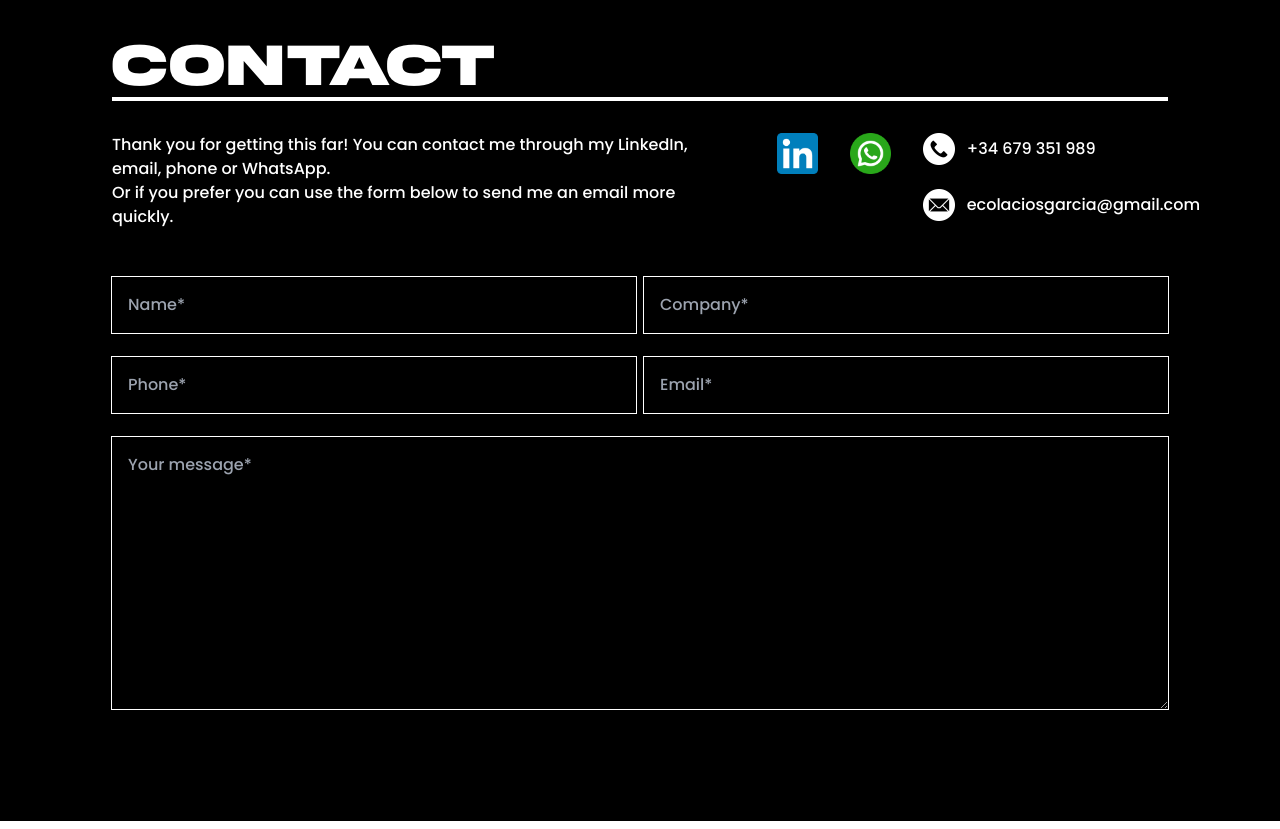
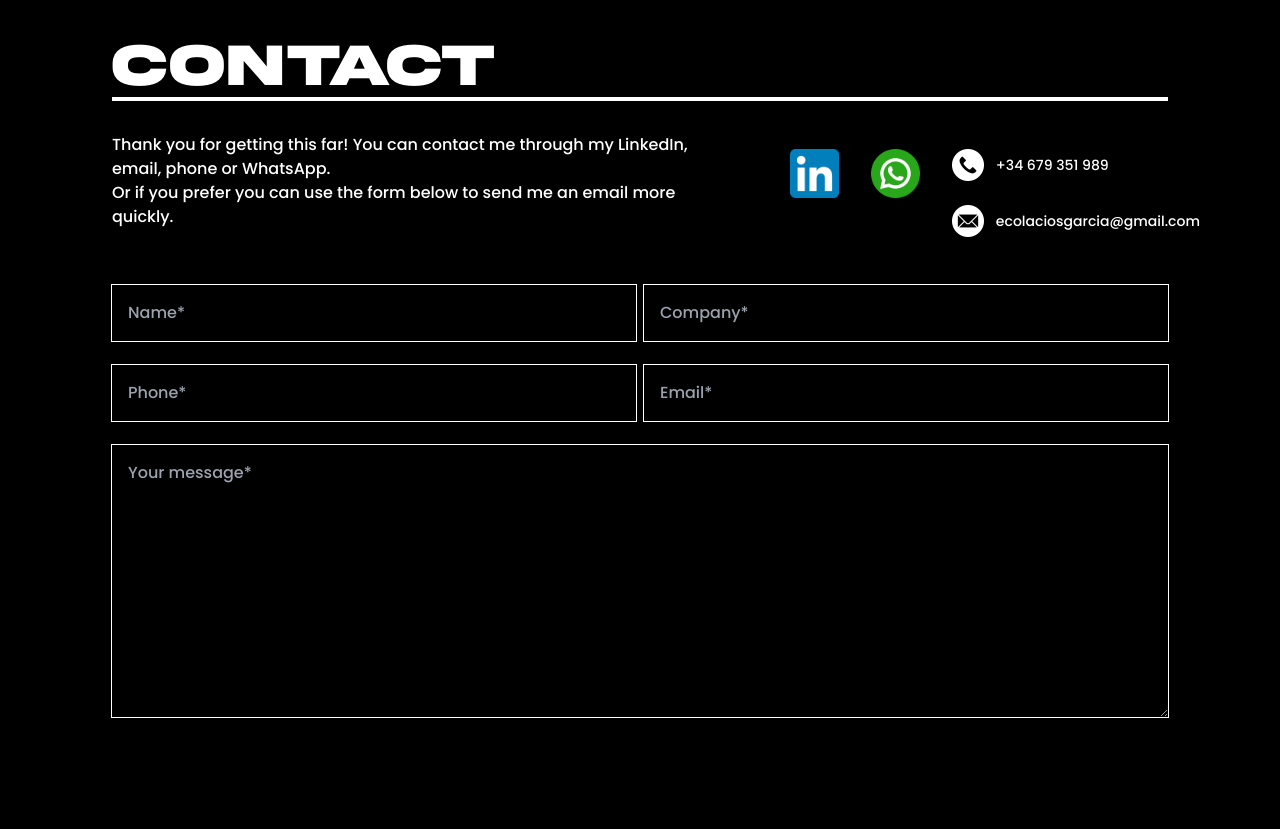
Before and after one commit to ErikColacios/Portfolio-2024, a website: page index.html in a window 1280 px wide. Shown: the part 5400-6229 px from the top of the page. Drawn offline with Linux system fonts and the light colour scheme.

Commit message:
contacto cosillas

```diff
--- a/index.html
+++ b/index.html
@@ -371,7 +371,9 @@
                 You can contact me through my LinkedIn, email, phone or WhatsApp.</p>
                 <p>Or if you prefer you can use the form below to send me an email more quickly.</p>
             </div>
-            <div class="flex lg:flex-row space-x-8 mt-4 md:mt-0">
+            <div class="flex lg:flex-row space-x-8 mt-4 sm:mt-0">
+
+                <!-- LinkedIn and WhatsApp -->
                 <div class="flex flex-row space-x-8">
                     <a href="https://www.linkedin.com/in/erik-colacios-garcia-40b5521b9" target="_blank"><img src="/src/imgs/linkedin_logo.png" alt="LinkedIn logo" class="w-16 md:w-24"></a>
                     <a href="https://wa.me/679351989" target="_blank"><img src="/src/imgs/whatsapp_logo.png" alt="WhatsApp logo" class="w-16 md:w-24"></a>
@@ -380,10 +382,10 @@
                 <!-- Telephone and email -->
                 <div class="flex flex-col md:space-y-6">
                     <div class="flex items-center">
-                        <img src="/src/imgs/telefono_icono.png" alt="Telefono icon" class="w-8 md:w-8"><lablel class="ml-3"> +34 679 351 989</lablel>
+                        <img src="/src/imgs/telefono_icono.png" alt="Telefono icon" class="w-4 md:w-8"><lablel class="ml-3 text-sm md:text-base">+34 679 351 989</lablel>
                     </div>
                     <div class="flex items-center mt-2 md:mt-0">
-                        <img src="/src/imgs/email_icono.png" alt="Email icon" class="w-8 md:w-8"><lablel class="ml-3"> ecolaciosgarcia@gmail.com</lablel>
+                        <img src="/src/imgs/email_icono.png" alt="Email icon" class="w-4 md:w-8"><lablel class="ml-3 text-sm md:text-base">ecolaciosgarcia@gmail.com</lablel>
                     </div>
                 </div>
             </div>
```
